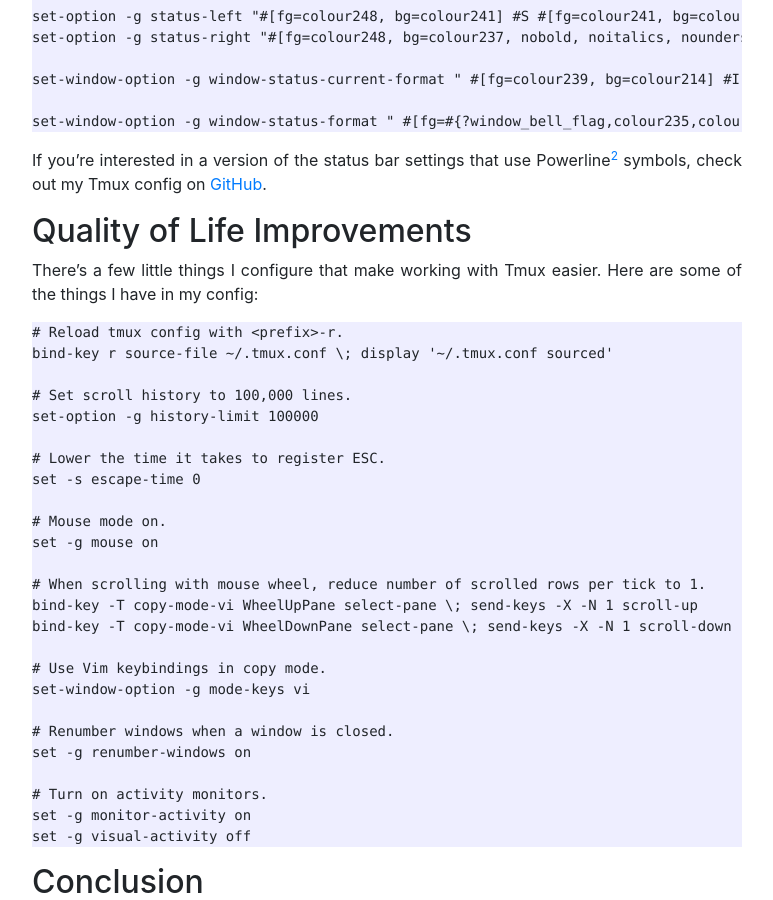
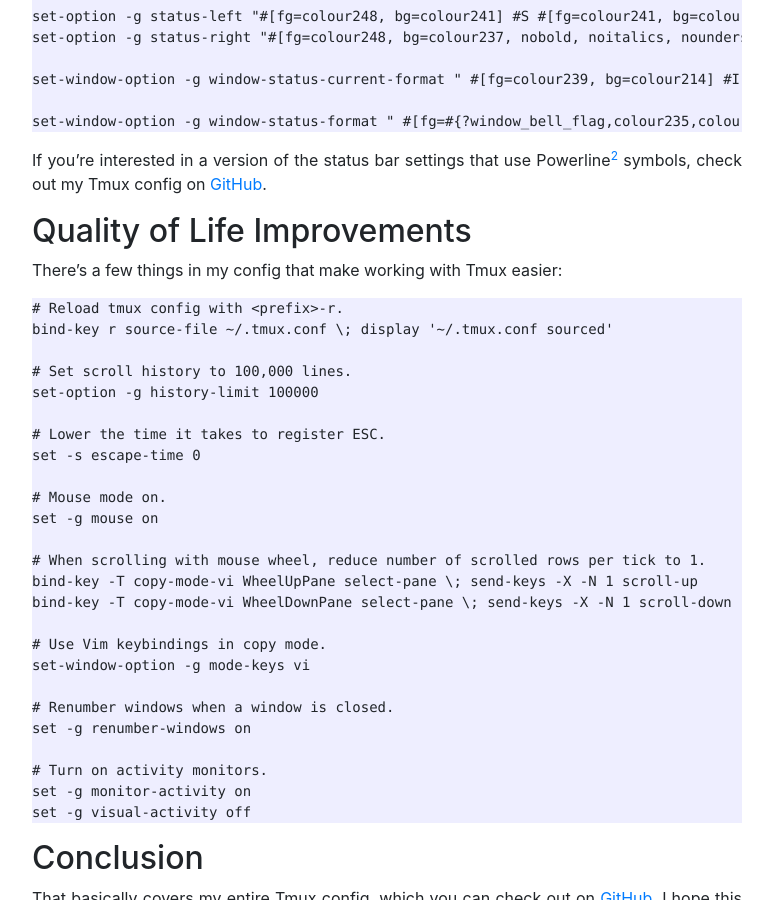
Before and after one commit to pderichai/pderichai.github.io, a Jekyll site: the page built from _posts/2020-05-27-a-minimum-viable-tmux-config.md, in a window 1280 px wide and 900 px high, scrolled down 3235 px. Shown: the whole window, without its empty margins (253-1026 px from the left). Built offline with Jekyll 4.4.1, drawn with Linux system fonts in a browser that asks for light colours; nearby versions of some CDN libraries.

Commit message:
Wording.

````diff
--- a/_posts/2020-05-27-a-minimum-viable-tmux-config.md
+++ b/_posts/2020-05-27-a-minimum-viable-tmux-config.md
@@ -165,8 +165,7 @@ Powerline[^2] symbols, check out my Tmux config on
 
 ## Quality of Life Improvements
 
-There's a few little things I configure that make working with Tmux easier.
-Here are some of the things I have in my config:
+There's a few things in my config that make working with Tmux easier:
 
 ```
 # Reload tmux config with <prefix>-r.
````
